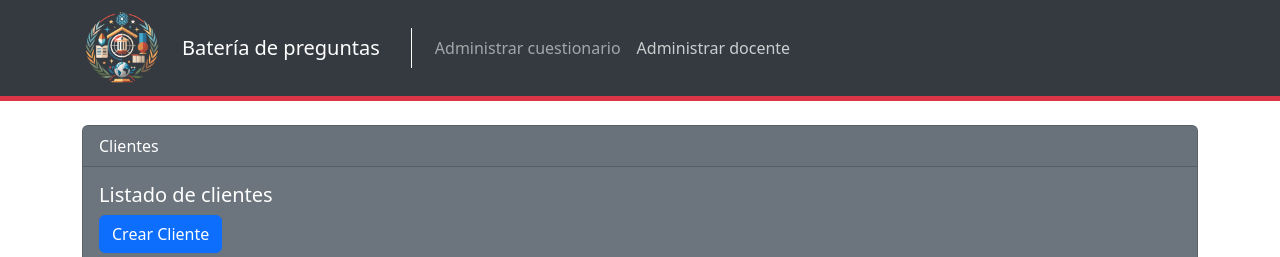
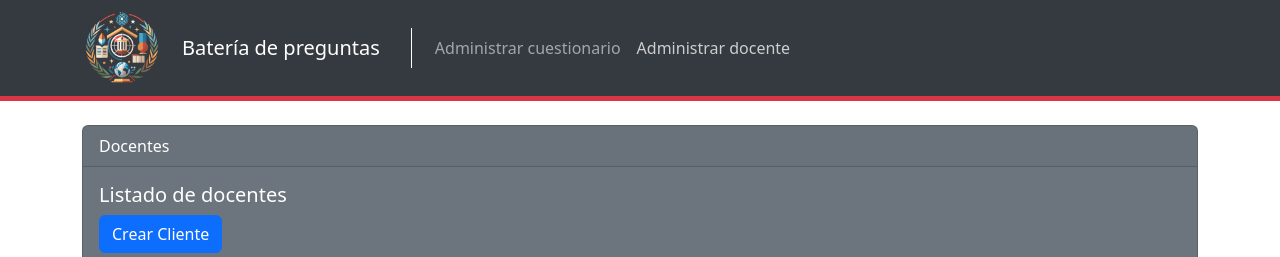
Before and after one commit to Daniela617/asstAngular, an Angular app: page /cuestionario/form in a window 1280 px wide. Both pictures are taken after a click on the button "Administrar docente". Shown: the top 257 px of the page. Built offline with nearby package versions, Linux system fonts and the light colour scheme; no server answers.

Commit message:
Funciona get sin las listas

```diff
--- a/src/app/app-routing.module.ts
+++ b/src/app/app-routing.module.ts
@@ -6,7 +6,7 @@ import { CuestionariosComponent } from './components/cuestionarios/cuestionarios
 import { DocentesComponent } from './components/docentes/docentes.component';
 
 const routes: Routes = [
-  {path: 'docentes/form', component: FormComponent},
+  {path: 'docente/form', component: FormComponent},
   {path: 'docentes', component: DocentesComponent},
   {path: 'cuestionario/form', component: FormCuestionariosComponent},
   {path: 'cuestionarios', component: CuestionariosComponent}
--- a/src/app/components/docentes/docentes.component.html
+++ b/src/app/components/docentes/docentes.component.html
@@ -1,9 +1,9 @@
 <div class="card text-white bg-secondary mb-3 mt-4" style="max-width: 500rem;">
-    <div class="card-header">Clientes</div>
+    <div class="card-header">Docentes</div>
     <div class="card-body">
-        <h5 class="card-title">Listado de clientes</h5>
+        <h5 class="card-title">Listado de docentes</h5>
         <div class="my-2 text-left">
-                <button class="btn btn-rounded btn-primary" type="button" >
+                <button class="btn btn-rounded btn-primary" type="button" (click)='crearDocente()' >
                 Crear Cliente
                 </button>
         </div>
--- a/src/app/components/docentes/form.component.html
+++ b/src/app/components/docentes/form.component.html
@@ -80,7 +80,7 @@
       <div class="form-group row mt-4">
           <div class="col-sm-6">
 
-              <button class="btn btn-success" role="button"  [disabled]="!docenteForm.form.valid">Crear</button>
+              <button class="btn btn-success" role="button" (click)='crearDocente()' [disabled]="!docenteForm.form.valid">Crear</button>
           </div>
 
       </div>
--- a/src/app/components/docentes/form.component.ts
+++ b/src/app/components/docentes/form.component.ts
@@ -4,6 +4,7 @@ import { DocenteService } from './docente.service';
 import { Router } from '@angular/router';
 import Swal from 'sweetalert2';
 import { Telefono } from 'src/app/models/telefono';
+import { Departamento } from 'src/app/models/departamento';
 @Component({
   selector: 'app-form',
   templateUrl: './form.component.html',
@@ -19,9 +20,11 @@ export class FormComponent implements OnInit {
   ngOnInit(): void {
   }
   public crearDocente():void{
+    this.docente.objTelefonoEntity = this.telefono;
+
     this.objService.crearDocente(this.docente).subscribe(
       response =>{
-        //this.router.navigate(['/']);
+        this.router.navigate(['/docentes']);
         Swal.fire('Nuevo docente', `Docente  creado con éxito!`, 'success');
       },
       err => {
--- a/src/app/models/docentes.ts
+++ b/src/app/models/docentes.ts
@@ -10,5 +10,5 @@ export class Docente
   correo!: string;
   vinculacion!: string;
   objTelefonoEntity!: Telefono;
-  listaDepartamentos!: Departamento[];
+  listaDepartamentos!: Departamento;
 }
```
